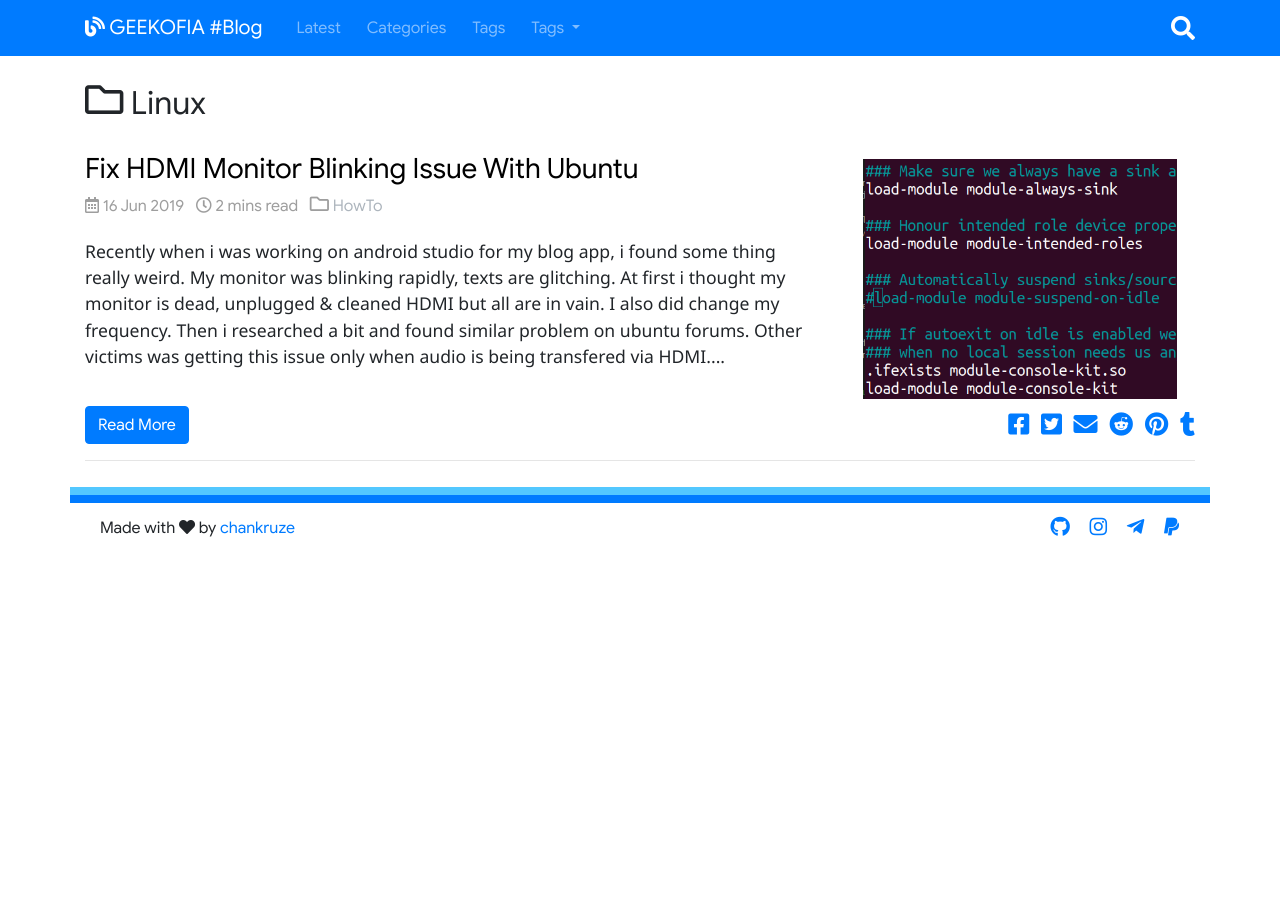
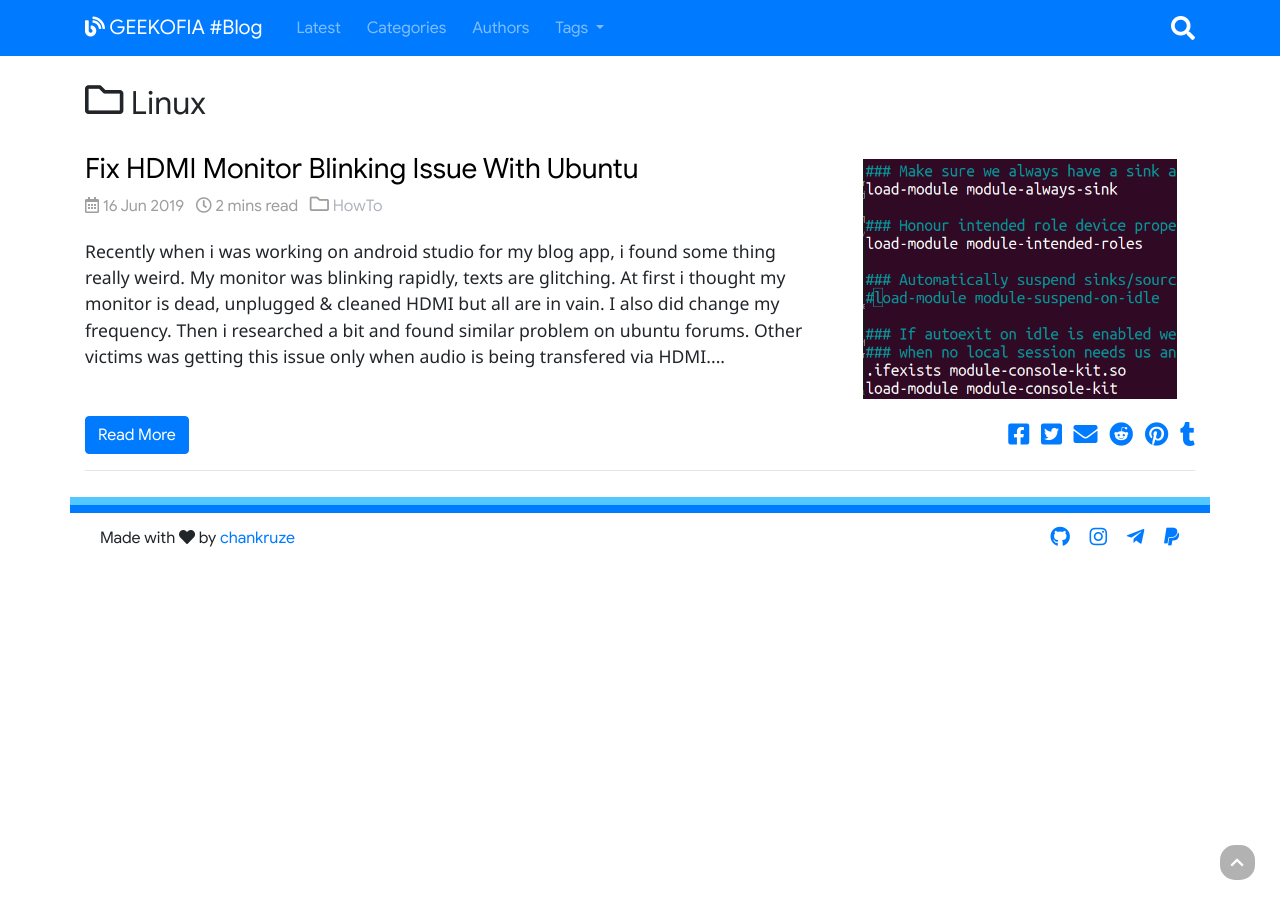
Before and after one commit to geekofia/blog, a Jekyll site: the page built from _tag/Linux.md, in a window 1280 px wide. Built offline with Jekyll 4.4.1, drawn with Linux system fonts in a browser that asks for light colours.

Commit message:
blog.geekofia.in: Minor Fixes
Signed-off-by: chankruze <chankruze@gmail.com>

```diff
--- a/_includes/navbar.html
+++ b/_includes/navbar.html
@@ -2,7 +2,7 @@
     <div class="container">Welcome To Geekofia's Official Blog !</div>
 </div> -->
 
-<nav class="navbar navbar-expand-lg navbar-dark bg-primary">
+<nav class="navbar navbar-expand-lg navbar-dark bg-primary" id="test">
     <div class="container">
         <a class="navbar-brand" href="{{ site.url }}{{ site.baseurl }}"><i class="fas fa-blog"></i> GEEKOFIA #Blog</a>
         <button class="navbar-toggler" type="button" data-toggle="collapse" data-target="#navbarText"
--- a/_layouts/default.html
+++ b/_layouts/default.html
@@ -28,6 +28,14 @@
         {{ content }}
     </div>
 
+    <!-- scroll up-->
+    <a href="#">
+        <div class="scrollup">
+            <i class="fa fa-chevron-up"></i>
+        </div>
+    </a>
+    <!-- End off scroll up -->
+
     <!-- Footer -->
     {% include footer.html %}
 
--- a/assets/css/index.css
+++ b/assets/css/index.css
@@ -126,9 +126,9 @@ p {
     font-size: 1.5em;
 }
 
-/* .post-bottom {
+.post-bottom {
     padding-top: 10px;
-} */
+}
 
 .social-share {
     padding-top: 6px;
@@ -168,7 +168,42 @@ p {
     /* fa-external-link-alt */
 }
 
-.img-fluid{
+.img-fluid {
     max-height: 240px;
     margin: auto;
 }
+
+/*Scroll Up*/
+.scrollup {
+    width: 35px;
+    height: 35px;
+    border-radius: 15px;
+    opacity: .3;
+    position: fixed;
+    bottom: 20px;
+    right: 25px;
+    color: #fff;
+    cursor: pointer;
+    background-color: #000;
+    z-index: 1000;
+    transition: opacity .5s, background-color .5s;
+    -moz-transition: opacity .5s, background-color .5s;
+    -webkit-transition: opacity .5s, background-color .5s;
+}
+
+.scrollup i {
+    font-size: 15px;
+    position: absolute;
+    opacity: 1;
+    color: #fff;
+    left: 50%;
+    top: 50%;
+    margin-top: -8px;
+    margin-left: -7px;
+    text-decoration: none;
+}
+
+.scrollup:hover {
+    background-color: blueviolet;
+    color: #fff;
+}
--- a/assets/css/navigation.css
+++ b/assets/css/navigation.css
@@ -42,7 +42,7 @@
     border-radius: 0px !important;
     border-bottom: 2px solid #FFF !important;
     padding-left: 5px;
-    width: 460px;
+    width: 400px;
     display: none;
 }
 
```
Also changed, not shown: _data/navigation.yml (+6 -6 lines).
